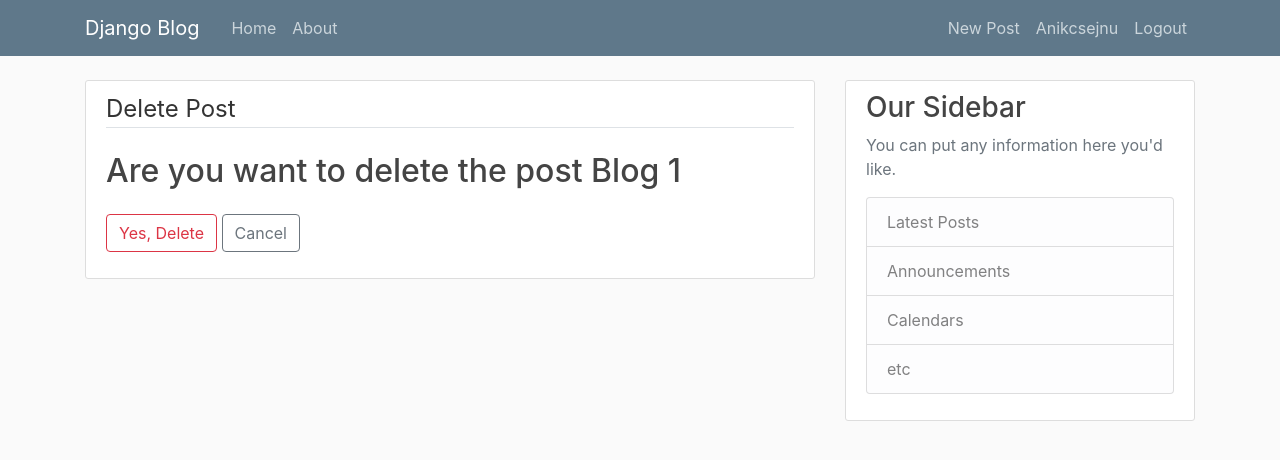
After one commit to Anikcsejnu/django_blog, a Django app: page /post/1/delete in a window 1280 px wide. The commit adds this page. Shown: the top 460 px of the page. Run offline with Django 3.2, Linux system fonts and the light colour scheme; a user stored in the database is signed in; data comes from the database, SQL or seed files in the repository; both versions use the stored data as it was after the commit; some libraries are stand-ins or nearby versions.

Commit message:
create update delete blog

```diff
--- a/blog/models.py
+++ b/blog/models.py
@@ -1,13 +1,16 @@
 from django.db import models
 from django.utils import timezone
 from django.contrib.auth.models import User
-
+from django.urls import reverse
 
 class Post(models.Model):
 	title = models.CharField(max_length=100)
-	content = models.CharField(max_length=1024)
+	content = models.TextField()
 	date_posted = models.DateTimeField(default=timezone.now)
 	author = models.ForeignKey(User, on_delete=models.CASCADE)
 
 	def __str__(self):
 		return self.title
+
+	def get_absolute_url(self):
+		return reverse('post-detail', kwargs={'pk': self.pk})
--- a/blog/templates/blog/base.html
+++ b/blog/templates/blog/base.html
@@ -34,7 +34,8 @@
             <!-- Navbar Right Side -->
             <div class="navbar-nav">
               {% if user.is_authenticated %}
-                <a class="nav-item nav-link" href="{% url 'profile' %}">Profile</a>
+                <a class="nav-item nav-link" href="{% url 'post-create' %}">New Post</a>
+                <a class="nav-item nav-link" href="{% url 'profile' %}">{{ user.username }}</a>
                 <a class="nav-item nav-link" href="{% url 'logout' %}">Logout</a>
               {% else %}
                 <a class="nav-item nav-link" href="{% url 'login' %}">Login</a>
--- a/blog/templates/blog/home.html
+++ b/blog/templates/blog/home.html
@@ -3,12 +3,15 @@
 
 	{%for post in posts%}
 		<article class="media content-section">
+			<img class="rounded-circle article-img" src="{{ post.author.profile.image.url }}">
+
+
 			<div class="media-body">
 				<div class="article-metadata">
 					<a class="mr-2" href="#">{{ post.author }} </a>
 					<small class="text-muted">{{ post.date_posted }}</small>
 				</div>
-				<h2><a class="article-title" href="#">{{ post.title }}</a></h2>
+				<h2><a class="article-title" href="{% url 'post-detail' post.id %}">{{ post.title }}</a></h2>
             	<p class="article-content">{{ post.content }}</p>
 			</div>
 
--- /dev/null
+++ b/blog/templates/blog/post_confirm_delete.html
@@ -0,0 +1,18 @@
+{% extends "blog/base.html" %}
+
+{% block content %}
+
+    <div class="content-section">
+        <form method="POST">
+            {% csrf_token %}
+            <fieldset class="form-group">
+                <legend class="border-bottom mb-4">Delete Post</legend>
+                <h2> Are you want to delete the post {{ object.title }} </h2>
+            </fieldset>
+            <div class="form-group">
+                <button class="btn btn-outline-danger" type="submit">Yes, Delete</button>
+                <a class="btn btn-outline-secondary" href="{% url 'post-detail' object.id %}">Cancel</a>
+            </div>
+        </form>
+    </div>
+{% endblock content %}
--- a/blog/urls.py
+++ b/blog/urls.py
@@ -1,7 +1,19 @@
 from django.urls import path
+from .views import (
+	PostListView,
+	PostDetailView,
+	PostCreateView,
+	PostDeleteView,
+	PostUpdateView
+	)
+
 from blog import views
 
 urlpatterns = [
-    path('', views.home, name='blog-home'),
+    path('', PostListView.as_view(), name='blog-home'),
+    path('post/<int:pk>/', PostDetailView.as_view(), name='post-detail'),
+    path('post/new/', PostCreateView.as_view(), name='post-create'),
+    path('post/<int:pk>/update', PostUpdateView.as_view(), name='post-update'),
+    path('post/<int:pk>/delete', PostDeleteView.as_view(), name='post-delete'),
     path('about/', views.about, name='blog-about')
 ]
--- a/blog/views.py
+++ b/blog/views.py
@@ -1,5 +1,13 @@
 from django.shortcuts import render
 from django.http import HttpResponse
+from django.contrib.auth.mixins import LoginRequiredMixin, UserPassesTestMixin
+from django.views.generic import (
+	ListView,
+	DetailView,
+	CreateView,
+	UpdateView,
+	DeleteView
+	)
 from .models import Post
 
 # Create your views here.
@@ -21,13 +29,54 @@ from .models import Post
 
 # ]
 
+
+
 def home(request):
 	context = {
 		'posts' : Post.objects.all()
 	}
 
 	return render(request, 'blog/home.html', context)
+class PostListView(ListView):
+    model = Post
+    template_name = 'blog/home.html'
+    context_object_name = 'posts'
+    ordering = ['-date_posted']
 
+class PostDetailView(DetailView):
+	model = Post
+
+class PostCreateView(LoginRequiredMixin, CreateView):
+	model = Post
+	fields = ['title', 'content']
+
+	def form_valid(self, form):
+		form.instance.author = self.request.user
+		return super().form_valid(form)
+
+
+class PostUpdateView(LoginRequiredMixin,UserPassesTestMixin, UpdateView):
+	model = Post
+	fields = ['title', 'content']
+
+	def form_valid(self, form):
+		form.instance.author = self.request.user
+		return super().form_valid(form)
+
+	def test_func(self):
+		post = self.get_object()
+		if self.request.user == post.author:
+			return True
+		return False
+
+class PostDeleteView(LoginRequiredMixin,UserPassesTestMixin,DeleteView):
+	model = Post
+	success_url = '/'
+	def test_func(self):
+		post = self.get_object()
+		if self.request.user == post.author:
+			return True
+		return False
 
 def about(request):
 
```
Also changed, not shown: blog/templates/blog/post_detail.html (added, +23 -0 lines), blog/templates/blog/post_form.html (added, +18 -0 lines), users/forms.py (+14 -1 lines), users/models.py (+10 -1 lines), users/templates/users/profile.html (+11 -1 lines), users/views.py (+22 -2 lines), db.sqlite3, media/profile_pics/45.jpg (added), media/profile_pics/45240x240.jpg (added), media/profile_pics/45240x240_1.jpg (added), media/profile_pics/45_quD2FLl.jpg (added), media/profile_pics/45_sb7CEdj.jpg (added), media/profile_pics/IMG_2516-1-2.jpg (added), media/profile_pics/IMG_2516-1-2_m3zDCPw.jpg (added).
